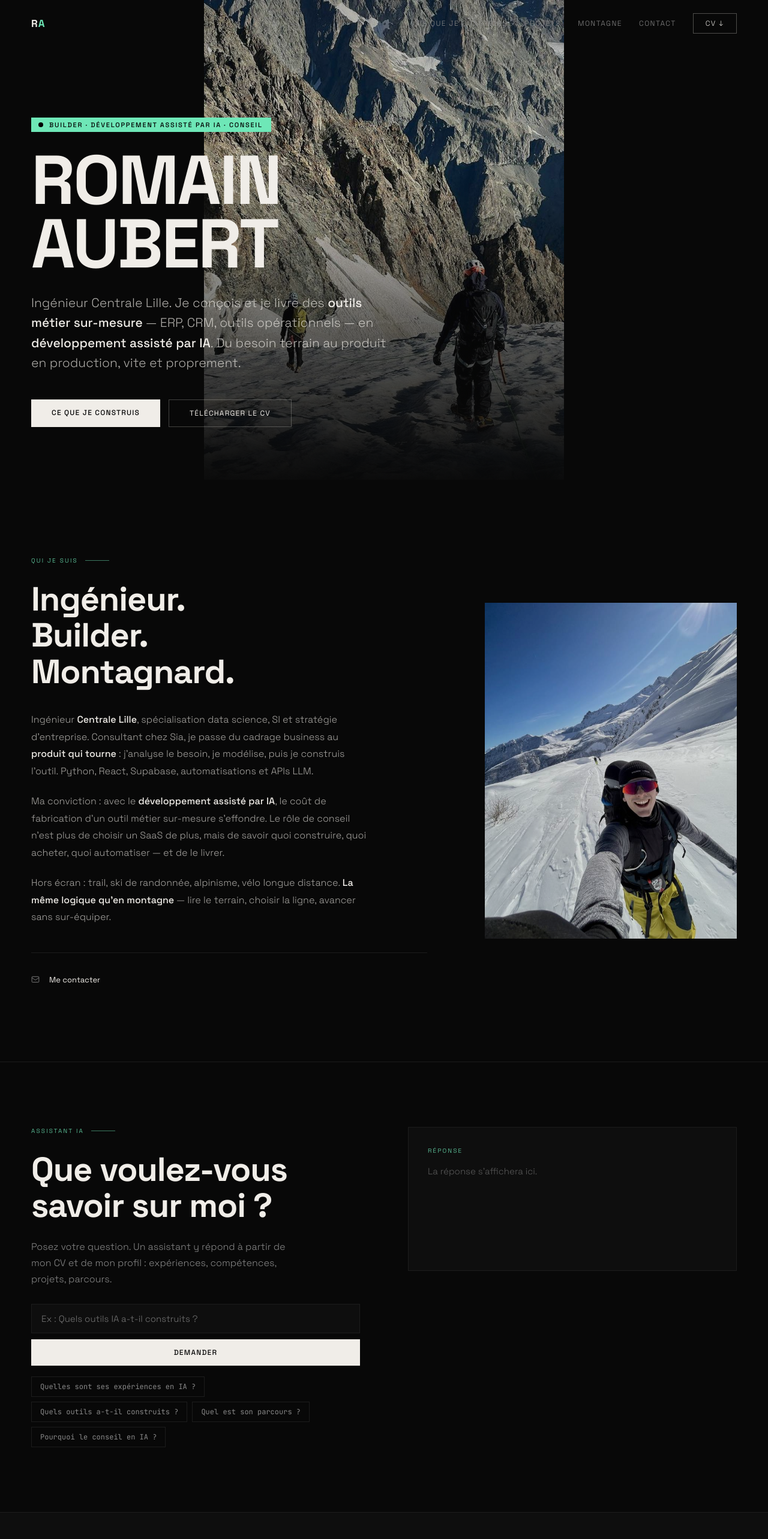
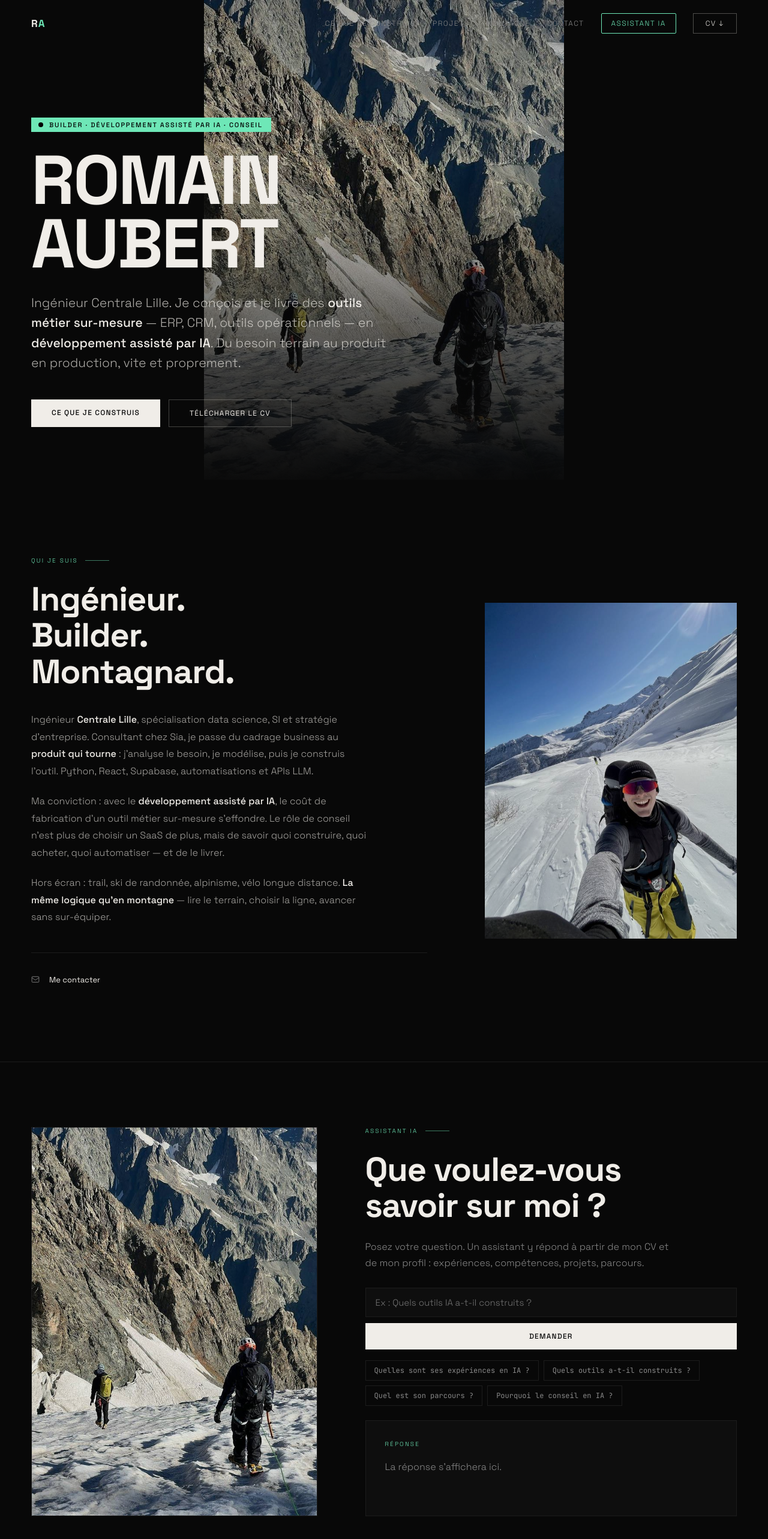
Before and after one commit to roro21220/Portfolio_Project, a React (Vite) app: page / in a window 1280 px wide. Shown: the top 2566 px of the page at 60% size. Built offline with nearby package versions, Linux system fonts and the light colour scheme; no server answers.

Commit message:
Chat: climbers photo panel + top-right AI quick-link

```diff
--- a/src/App.jsx
+++ b/src/App.jsx
@@ -29,7 +29,8 @@ function Nav() {
         <a href="#build" className="hide-sm">Ce que je construis</a>
         <a href="#projects" className="hide-sm">Projets</a>
         <a href="#mountain" className="hide-sm">Montagne</a>
-        <a href="#contact">Contact</a>
+        <a href="#contact" className="hide-sm">Contact</a>
+        <a href="#ask" className="nav-ai">Assistant IA</a>
         <a href={CV_FILE} download className="nav-cv">CV ↓</a>
       </div>
     </nav>
@@ -343,7 +344,8 @@ function Ask() {
   return (
     <section id="ask">
       <div className="ask-grid">
-        <div className="fade-up">
+        <div className="ask-photo fade-up" role="img" aria-label="Romain en montagne" />
+        <div className="ask-panel fade-up">
           <div className="section-label">Assistant IA</div>
           <h2>Que voulez-vous<br />savoir sur moi ?</h2>
           <p>Posez votre question. Un assistant y répond à partir de mon CV et de mon profil :
@@ -360,13 +362,13 @@ function Ask() {
               <button key={s} className="ask-chip" onClick={() => ask(s)} disabled={status === 'loading'}>{s}</button>
             ))}
           </div>
-        </div>
-        <div className="ask-answer fade-up">
-          <div className="ask-answer-label">Réponse</div>
-          {status === null && <p className="ask-placeholder">La réponse s'affichera ici.</p>}
-          {status === 'loading' && <p className="ask-placeholder">Réflexion en cours…</p>}
-          {status === 'done' && <p className="ask-text">{answer}</p>}
-          {status === 'err' && <p className="ask-err">{error}</p>}
+          <div className="ask-answer">
+            <div className="ask-answer-label">Réponse</div>
+            {status === null && <p className="ask-placeholder">La réponse s'affichera ici.</p>}
+            {status === 'loading' && <p className="ask-placeholder">Réflexion en cours…</p>}
+            {status === 'done' && <p className="ask-text">{answer}</p>}
+            {status === 'err' && <p className="ask-err">{error}</p>}
+          </div>
         </div>
       </div>
     </section>
--- a/src/index.css
+++ b/src/index.css
@@ -256,3 +256,23 @@ footer a:hover { color: var(--text); }
   #ask { padding: 80px 24px; }
   .ask-grid { grid-template-columns: 1fr; gap: 40px; }
 }
+
+/* Nav quick-link to AI chat */
+.nav-ai {
+  padding: 8px 16px; border: 1px solid var(--accent); color: var(--accent) !important;
+  border-radius: 2px; transition: background 0.2s, color 0.2s;
+}
+.nav-ai:hover { background: var(--accent); color: #000 !important; }
+
+/* Chat section: climbers photo as full-height left panel */
+.ask-grid { grid-template-columns: 1fr 1.3fr; align-items: stretch; }
+.ask-photo {
+  background: #0e0e0e url('/images/hero-portrait.jpg') center 32% / cover no-repeat;
+  border: 1px solid var(--border); min-height: 540px; filter: brightness(0.92);
+}
+.ask-panel p { font-size: 16px; color: var(--muted2); line-height: 1.7; max-width: 520px; margin-bottom: 28px; }
+.ask-answer { margin-top: 24px; min-height: 160px; }
+@media (max-width: 960px) {
+  .ask-grid { grid-template-columns: 1fr; }
+  .ask-photo { min-height: 260px; order: -1; }
+}
```
